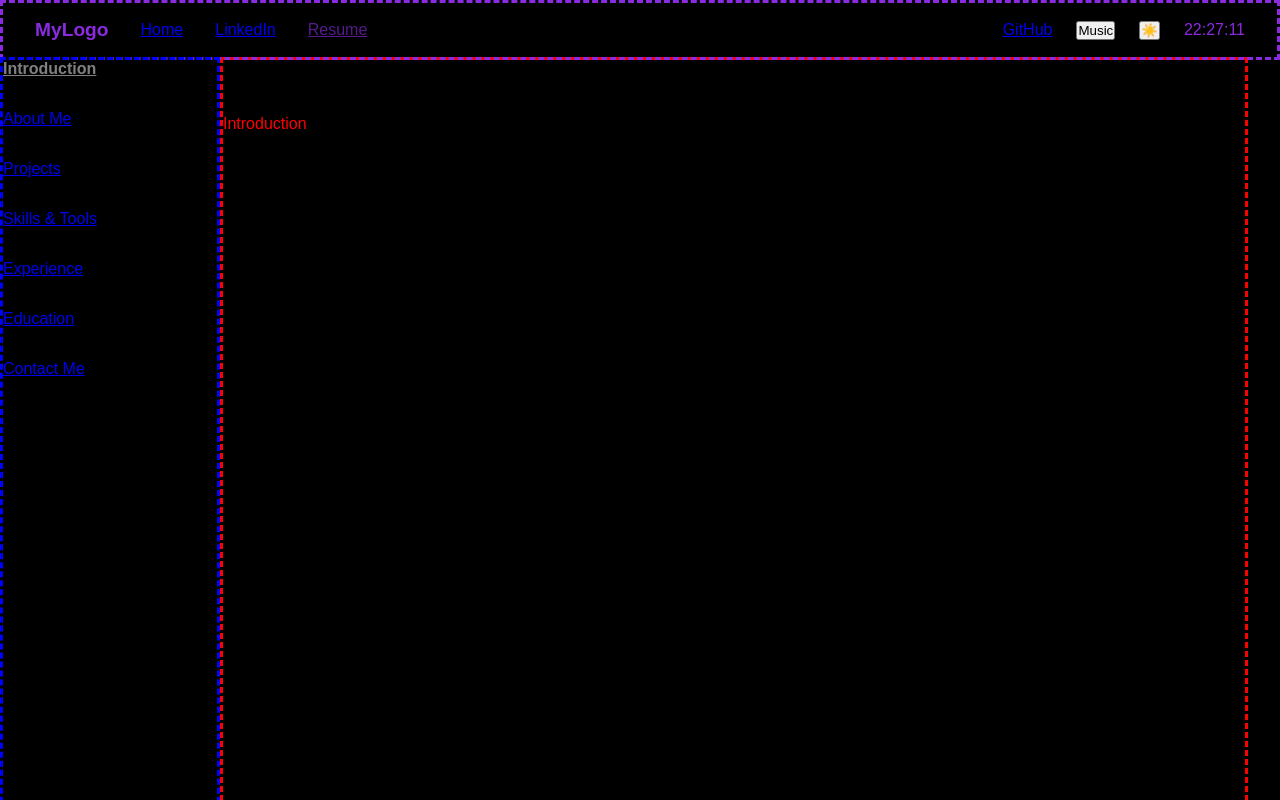
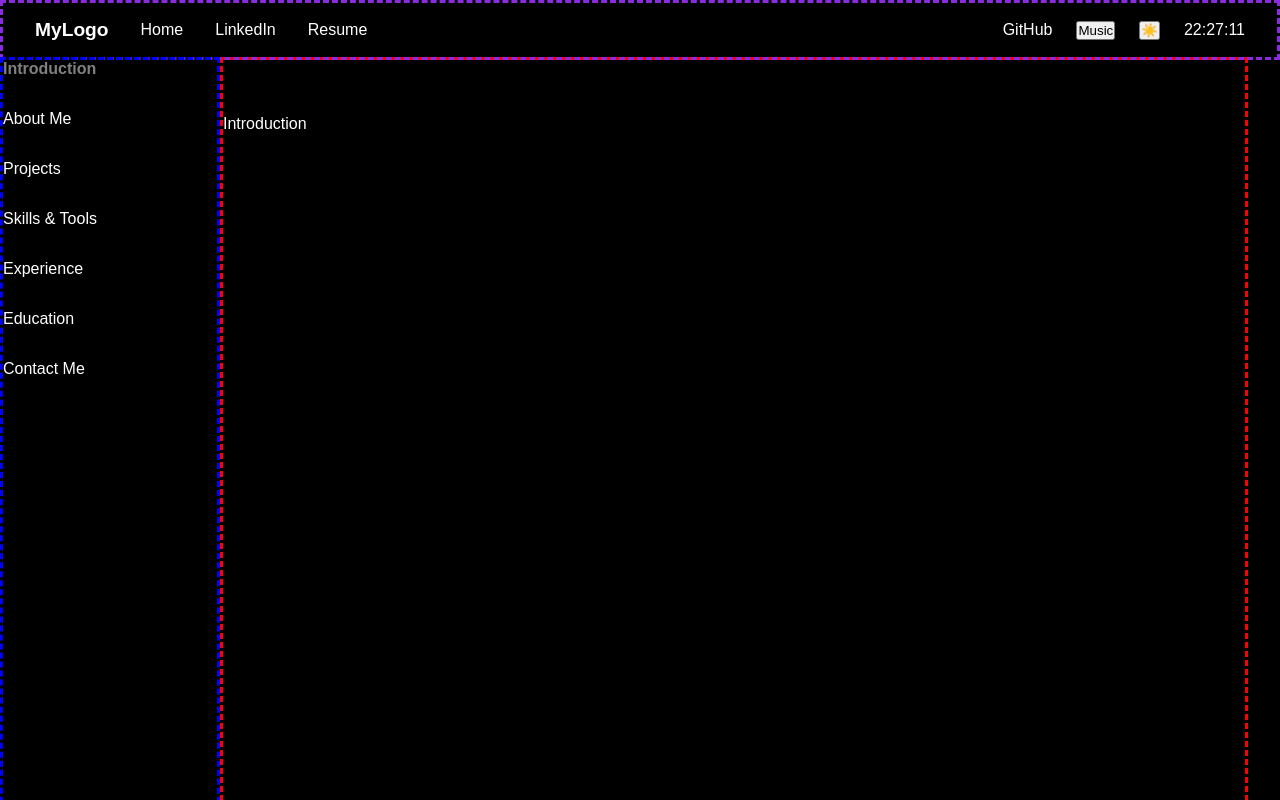
Before and after one commit to wade00000/My-Portfolio, a React (Vite) app: page / in a window 1280 px wide. Shown: the top 800 px of the page. Built offline with nearby package versions, Linux system fonts and the light colour scheme.

Commit message:
style: change text color according to theme

```diff
--- a/src/App.css
+++ b/src/App.css
@@ -8,8 +8,8 @@
   align-items: center;
   padding: 1rem 2rem;
   background: var(--bg-color); /* Whatever your bg color is */
-  color: blueviolet ;
   border-style: dashed;
+  border-color: blueviolet;
 }
 
 .nav-left {
@@ -39,8 +39,8 @@
   width: 220px;
   height: 100vh;
   gap: 2rem; /* Space between items */
-  color: blue;
   border-style: dashed;
+  border-color: blue;
 }
 
 .sidebar .active {
@@ -54,7 +54,7 @@
   margin-top: 57px;
   flex-direction: column;
   flex: 1;
-  color: red;
+  border-color: red;
   gap: 1.5rem;
   border-style: dashed;
 }
@@ -65,6 +65,10 @@ section {
   scroll-margin-top: 60px;
 }
 
+a {
+    text-decoration: none;
+    color: inherit;
+}
 
 
 .logo {
--- a/src/components/NavBar.jsx
+++ b/src/components/NavBar.jsx
@@ -8,7 +8,7 @@ function NavBar({time,handleMusic,handleDark,darkMode}){
         <nav className="navbar">
            <div className="nav-left">
                 <div className="logo">MyLogo</div>
-                <NavLink to="/app" end>Home</NavLink>
+                <NavLink to="#intro" end>Home</NavLink>
                 <a href="https://www.linkedin.com/in/wade-namada-b1b629363/" target="_blank">LinkedIn</a>
                 <a href="">Resume</a>
            </div>
```
